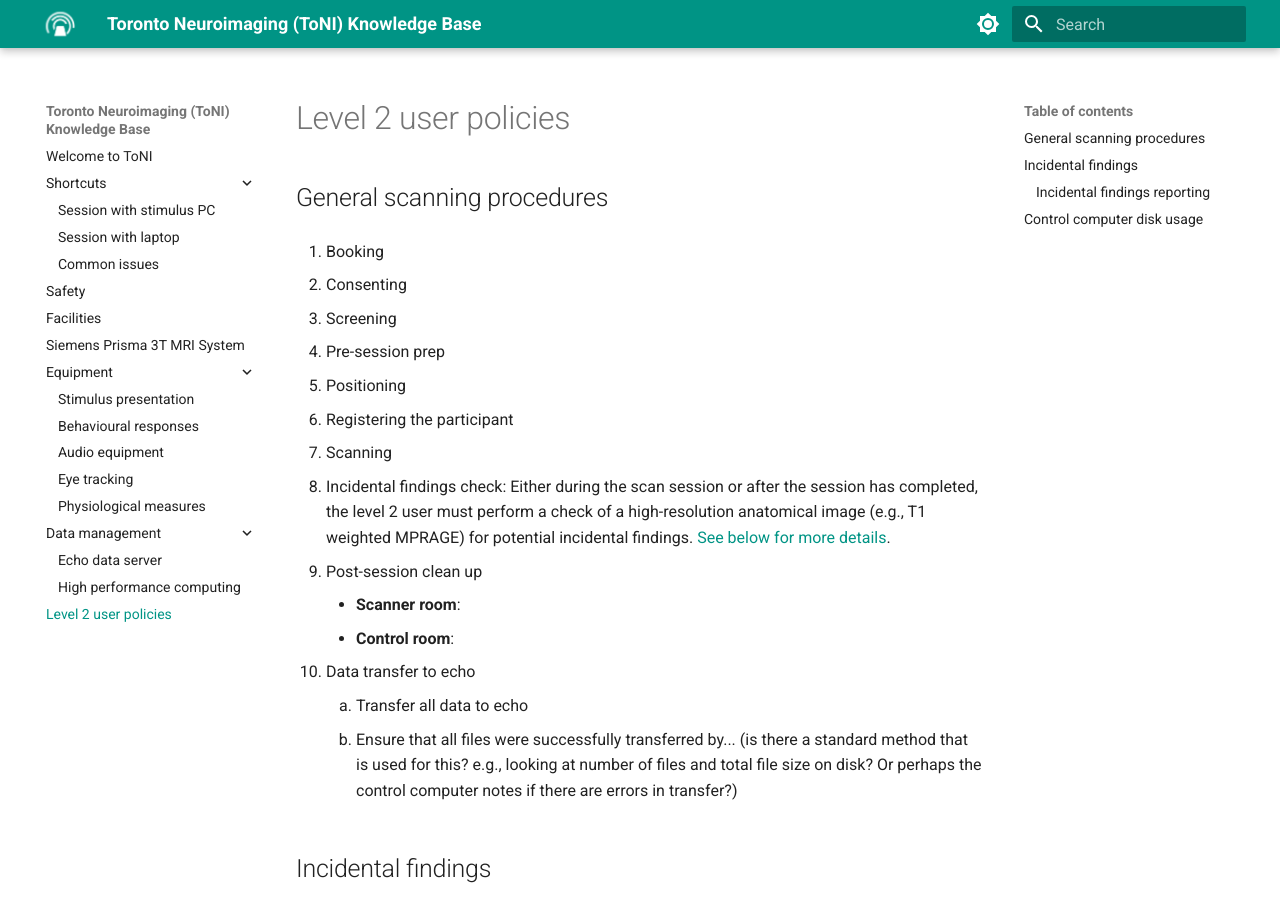
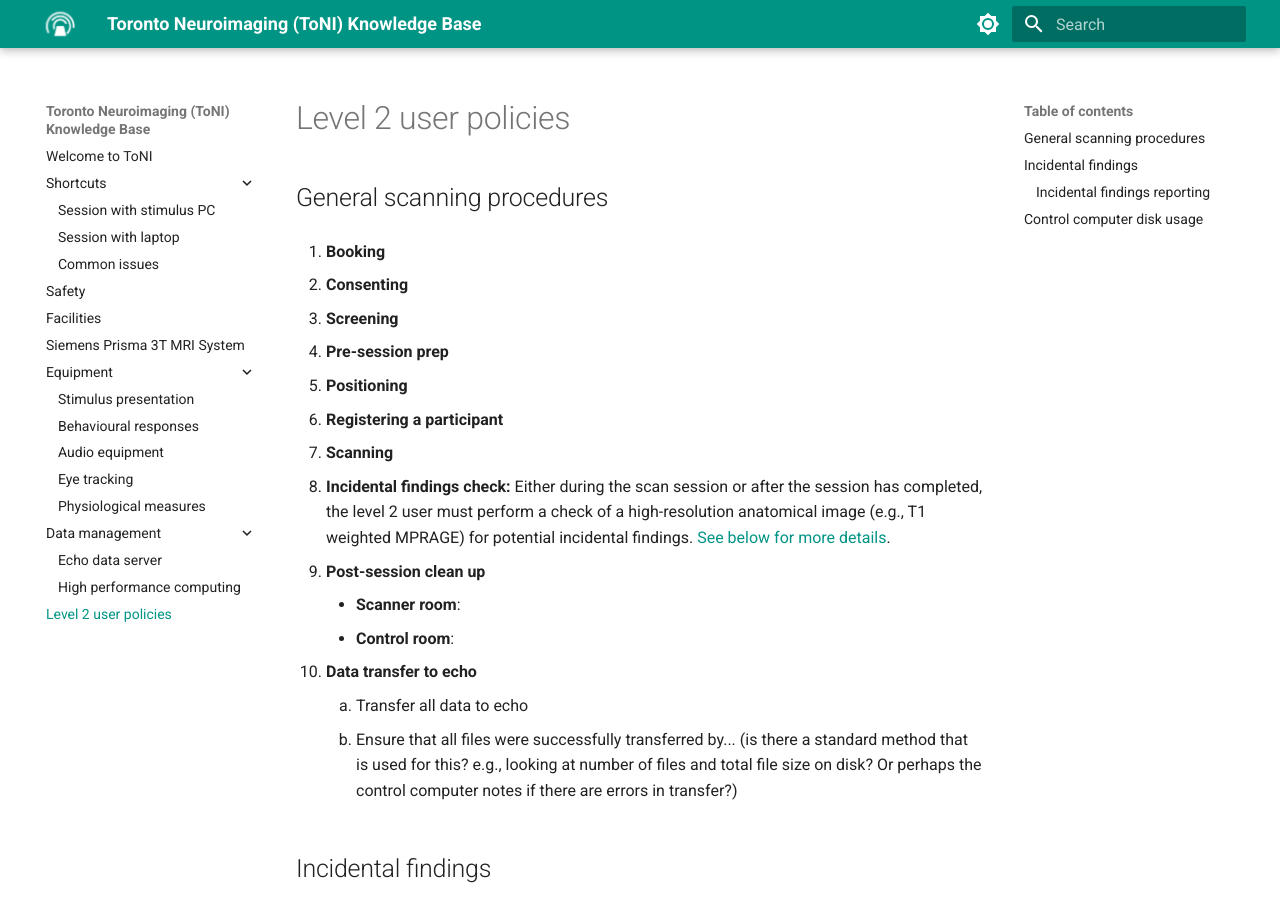
Before and after one commit to uoft-toni/uoft-toni.github.io, an MkDocs documentation site: the page built from docs/level2.md, in a window 1280 px wide and 900 px high. Built offline with MkDocs 1.6.1 and Material for MkDocs 9.7.7, drawn with Linux system fonts in a browser that asks for light colours.

Commit message:
Update level2.md

```diff
--- a/docs/level2.md
+++ b/docs/level2.md
@@ -2,27 +2,28 @@
 
 ## General scanning procedures
 
-1. Booking
+1. **Booking**
 
-2. Consenting
+2. **Consenting**
 
-3. Screening
+3. **Screening**
 
-4. Pre-session prep
+4. **Pre-session prep**
 
-5. Positioning
+5. **Positioning**
 
-6. Registering the participant
+6. **Registering a participant**
 
-7. Scanning
+7. **Scanning**
 
-8. Incidental findings check: Either during the scan session or after the session has completed, the level 2 user must perform a check of a high-resolution anatomical image (e.g., T1 weighted MPRAGE) for potential incidental findings. [See below for more details](#incidental-findings).
+8. **Incidental findings check:**
+Either during the scan session or after the session has completed, the level 2 user must perform a check of a high-resolution anatomical image (e.g., T1 weighted MPRAGE) for potential incidental findings. [See below for more details](#incidental-findings).
 
-9. Post-session clean up
+9. **Post-session clean up**
     - **Scanner room**:
     - **Control room**:
 
-10. Data transfer to echo
+10. **Data transfer to echo**
     1. Transfer all data to echo
     2. Ensure that all files were successfully transferred by... (is there a standard method that is used for this? e.g., looking at number of files and total file size on disk? Or perhaps the control computer notes if there are errors in transfer?)
 
```
